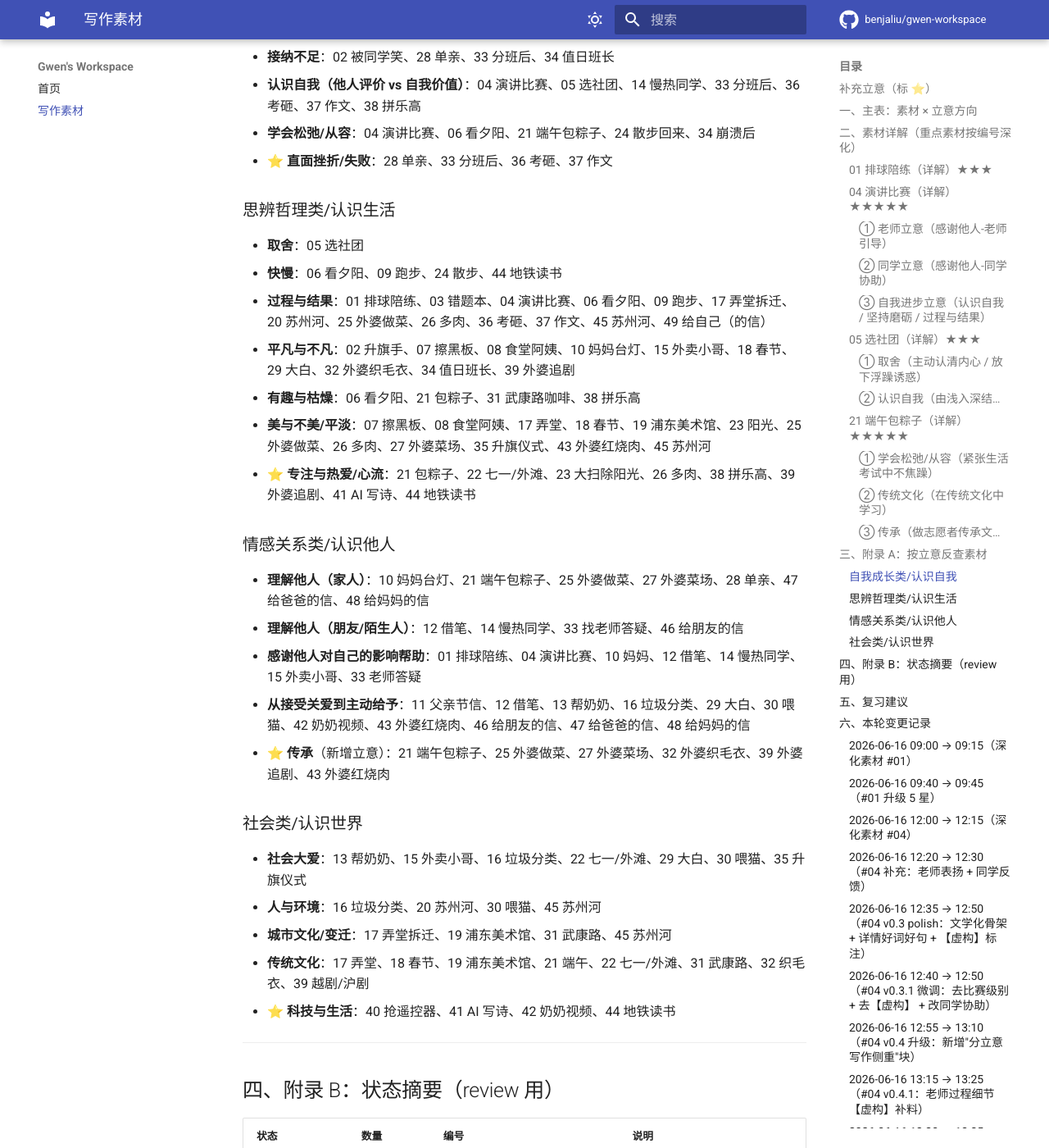
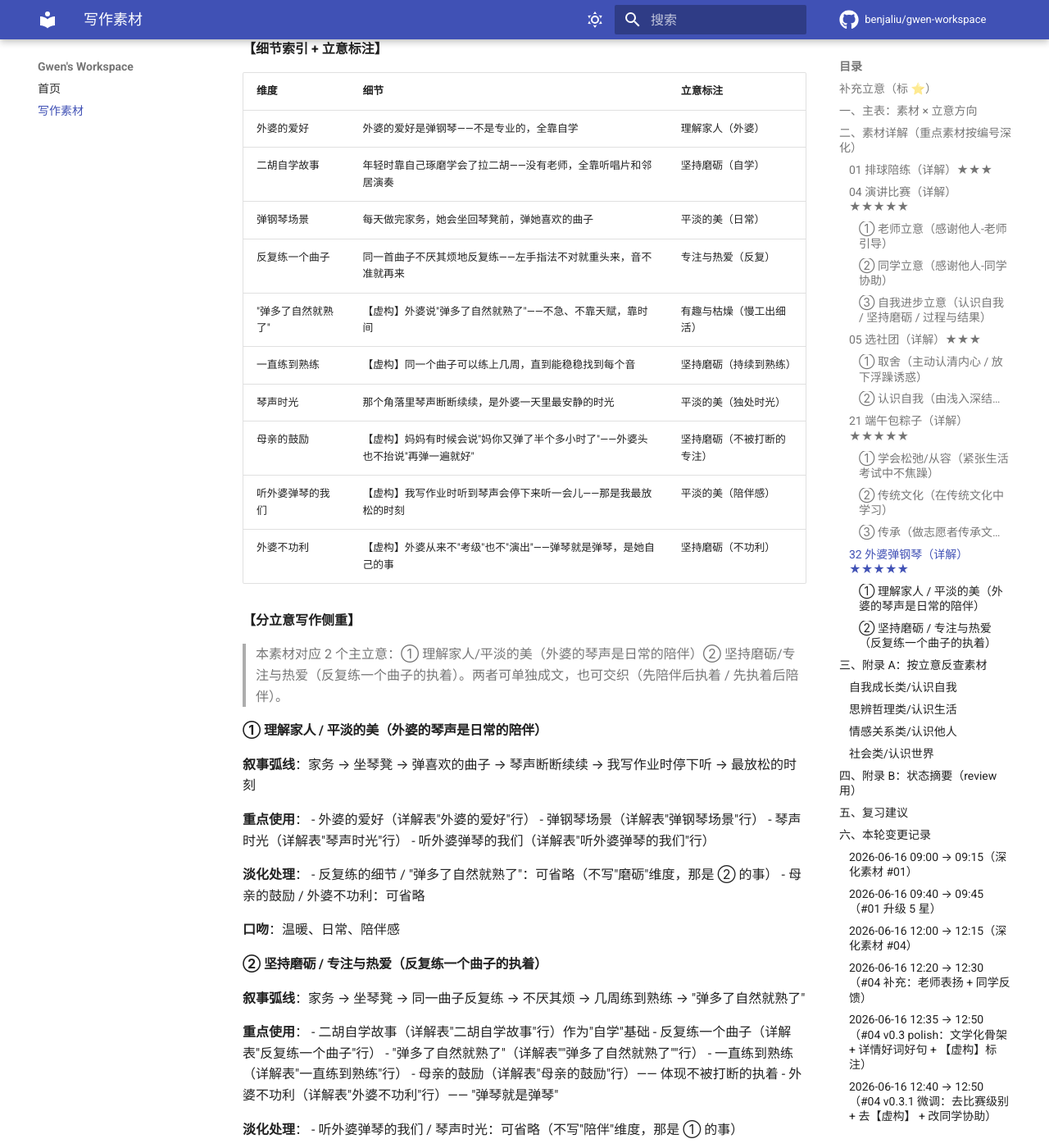
Before and after one commit to benjaliu/gwen-workspace, an MkDocs documentation site: the page built from docs/zuowen-sucai.md, in a window 1280 px wide and 1400 px high, scrolled down 10498 px. Shown: the whole window at 82% size. Built offline with MkDocs 1.6.1 and Material for MkDocs 9.7.7, drawn with Linux system fonts in a browser that asks for light colours; comment, search, counter and statistics services are not loaded; some of the changed text lies outside the part shown.

Commit message:
docs(zuowen-sucai): #21 详情去【虚构】 + #32 整体重写 (5★) + 详解 §32 (v0.5.9)
#21 详情表 5 行去【虚构】：（第一次失败/考前应用/学校包粽子/教同学/传承时刻）

#32 整体重写（用户新事实）：
- 摘要：外婆织毛衣 -> 外婆弹钢琴 + 二胡自学（家务之余反复练到熟练）
- 借鉴度：0 星 -> ★★★★★
- 立意：平凡与不凡/家庭温情 -> 理解家人/坚持磨砺/专注与热爱/传承
- 详解 §32：10 条详情（5 条带【虚构】）+ 2 立意版本
  - ① 理解家人/平淡的美（外婆的琴声是日常的陪伴）
  - ② 坚持磨砺/专注与热爱（反复练一个曲子的执着）

附录 A 5 处更新：
- 删 32 from 平凡与不凡、传统文化（立意不匹配）
- 加 32 to 理解他人（家人）/坚持磨砺/专注与热爱/心流

附录 B：0 星 3 -> 2（- 32）；5 星 4 -> 5（+ 32）

```diff
--- a/docs/zuowen-sucai.md
+++ b/docs/zuowen-sucai.md
@@ -50,7 +50,7 @@
 | 29 | **疫情期间社区"大白"**——零下 10 度搓手测温，那双手我记到现在 | ★★★ | 社会大爱；从接受关爱到主动给予；坚持 |
 | 30 | **小区流浪猫被一群孩子喂胖**——它现在认得我们 | ★★★ | 人与环境（动物也是环境）；从接受关爱到主动给予；社会大爱 |
 | 31 | **武康路/思南公馆梧桐树下咖啡**（已本地化）——百年老洋房配拿铁，老克勒和新网红同框 | ★ | 城市文化；传统文化；有趣与枯燥（严肃与轻的融合） |
-| 32 | **外婆织毛衣的样子**——小学到现在都是同一个姿势，毛线球比我还多 |  | 平凡与不凡；坚持；家庭温情；传承 |
+| 32 | **外婆弹钢琴 / 二胡自学**——外婆的爱好是弹钢琴——不过她不是专业的。年轻时靠自己琢磨学会了拉二胡，现在也是自己摸索着练。家务忙完，她会坐回琴凳前，弹她喜欢的曲子——同一首不厌其烦地反复练，一练就是几周，直到每个音都能稳稳地找到。琴声从那个角落断断续续传出来，是外婆一天里最安静的时光。她说"弹多了自然就熟了" | ★★★★★ | 理解家人；坚持磨砺（不厌其烦一直练）；专注与热爱（反复练喜欢的歌）；传承 |
 | 33 | **分班后新班级第一周课业节奏不一样**（已本地化，去掉转学）——最后主动找老师答疑 | ★ | 接纳不足；认识自我（主动求助是智慧）；感谢他人；直面挫折 |
 | 34 | **班级值日班长崩溃大哭**——事多又杂，处理不来 | ★★★ | 接纳不足；学会松弛；平凡与不凡（看似简单的责任） |
 | 35 | **升旗仪式上有一只鸟从头顶飞过**——所有人都抬头，那一秒很整齐 | ★★★ | 平淡的有趣；专注（发现细节）；社会大爱（集体仪式感） |
@@ -314,10 +314,66 @@
 
 ---
 
+### 32 外婆弹钢琴（详解）★★★★★
+
+**【细节索引 + 立意标注】**
+
+| 维度 | 细节 | 立意标注 |
+|---|---|---|
+| 外婆的爱好 | 外婆的爱好是弹钢琴——不是专业的，全靠自学 | 理解家人（外婆）|
+| 二胡自学故事 | 年轻时靠自己琢磨学会了拉二胡——没有老师，全靠听唱片和邻居演奏 | 坚持磨砺（自学）|
+| 弹钢琴场景 | 每天做完家务，她会坐回琴凳前，弹她喜欢的曲子 | 平淡的美（日常）|
+| 反复练一个曲子 | 同一首曲子不厌其烦地反复练——左手指法不对就重头来，音不准就再来 | 专注与热爱（反复）|
+| "弹多了自然就熟了" | 【虚构】外婆说"弹多了自然就熟了"——不急、不靠天赋，靠时间 | 有趣与枯燥（慢工出细活）|
+| 一直练到熟练 | 【虚构】同一个曲子可以练上几周，直到能稳稳找到每个音 | 坚持磨砺（持续到熟练）|
+| 琴声时光 | 那个角落里琴声断断续续，是外婆一天里最安静的时光 | 平淡的美（独处时光）|
+| 母亲的鼓励 | 【虚构】妈妈有时候会说"妈你又弹了半个多小时了"——外婆头也不抬说"再弹一遍就好" | 坚持磨砺（不被打断的专注）|
+| 听外婆弹琴的我们 | 【虚构】我写作业时听到琴声会停下来听一会儿——那是我最放松的时刻 | 平淡的美（陪伴感）|
+| 外婆不功利 | 【虚构】外婆从来不"考级"也不"演出"——弹琴就是弹琴，是她自己的事 | 坚持磨砺（不功利）|
+
+**【分立意写作侧重】**
+
+> 本素材对应 2 个主立意：① 理解家人/平淡的美（外婆的琴声是日常的陪伴）② 坚持磨砺/专注与热爱（反复练一个曲子的执着）。两者可单独成文，也可交织（先陪伴后执着 / 先执着后陪伴）。
+
+#### ① 理解家人 / 平淡的美（外婆的琴声是日常的陪伴）
+
+**叙事弧线**：家务 → 坐琴凳 → 弹喜欢的曲子 → 琴声断断续续 → 我写作业时停下听 → 最放松的时刻
+
+**重点使用**：
+- 外婆的爱好（详解表"外婆的爱好"行）
+- 弹钢琴场景（详解表"弹钢琴场景"行）
+- 琴声时光（详解表"琴声时光"行）
+- 听外婆弹琴的我们（详解表"听外婆弹琴的我们"行）
+
+**淡化处理**：
+- 反复练的细节 / "弹多了自然就熟了"：可省略（不写"磨砺"维度，那是 ② 的事）
+- 母亲的鼓励 / 外婆不功利：可省略
+
+**口吻**：温暖、日常、陪伴感
+
+#### ② 坚持磨砺 / 专注与热爱（反复练一个曲子的执着）
+
+**叙事弧线**：家务 → 坐琴凳 → 同一曲子反复练 → 不厌其烦 → 几周练到熟练 → "弹多了自然就熟了"
+
+**重点使用**：
+- 二胡自学故事（详解表"二胡自学故事"行）作为"自学"基础
+- 反复练一个曲子（详解表"反复练一个曲子"行）
+- "弹多了自然就熟了"（详解表""弹多了自然就熟了""行）
+- 一直练到熟练（详解表"一直练到熟练"行）
+- 母亲的鼓励（详解表"母亲的鼓励"行）—— 体现不被打断的执着
+- 外婆不功利（详解表"外婆不功利"行）—— "弹琴就是弹琴"
+
+**淡化处理**：
+- 听外婆弹琴的我们 / 琴声时光：可省略（不写"陪伴"维度，那是 ① 的事）
+
+**口吻**：执着、不功利、慢工出细活
+
+---
+
 ## 三、附录 A：按立意反查素材
 
 ### 自我成长类/认识自我
-- **坚持磨砺**：01 排球陪练、02 升旗手、03 错题本、09 跑步、24 兴趣班、49 给自己（的信）
+- **坚持磨砺**：01 排球陪练、02 升旗手、03 错题本、09 跑步、24 兴趣班、32 外婆弹钢琴、49 给自己（的信）
 - **接纳不足**：02 被同学笑、28 单亲、33 分班后、34 值日班长
 - **认识自我（他人评价 vs 自我价值）**：04 演讲比赛、05 选社团、14 慢热同学、33 分班后、36 考砸、37 作文、38 拼乐高
 - **学会松弛/从容**：04 演讲比赛、06 看夕阳、21 端午包粽子、24 散步回来、34 崩溃后
@@ -327,13 +383,13 @@
 - **取舍**：05 选社团
 - **快慢**：06 看夕阳、09 跑步、24 散步、44 地铁读书
 - **过程与结果**：01 排球陪练、03 错题本、04 演讲比赛、06 看夕阳、09 跑步、17 弄堂拆迁、20 苏州河、25 外婆做菜、26 多肉、36 考砸、37 作文、45 苏州河、49 给自己（的信）
-- **平凡与不凡**：02 升旗手、07 擦黑板、08 食堂阿姨、10 妈妈台灯、15 外卖小哥、18 春节、29 大白、32 外婆织毛衣、34 值日班长、39 外婆追剧
+- **平凡与不凡**：02 升旗手、07 擦黑板、08 食堂阿姨、10 妈妈台灯、15 外卖小哥、18 春节、29 大白、34 值日班长、39 外婆追剧
 - **有趣与枯燥**：06 看夕阳、21 包粽子、31 武康路咖啡、38 拼乐高
 - **美与不美/平淡**：07 擦黑板、08 食堂阿姨、17 弄堂、18 春节、19 浦东美术馆、23 阳光、25 外婆做菜、26 多肉、27 外婆菜场、35 升旗仪式、43 外婆红烧肉、45 苏州河
-- ⭐ **专注与热爱/心流**：21 包粽子、22 七一/外滩、23 大扫除阳光、26 多肉、38 拼乐高、39 外婆追剧、41 AI 写诗、44 地铁读书
+- ⭐ **专注与热爱/心流**：21 包粽子、22 七一/外滩、23 大扫除阳光、26 多肉、32 外婆弹钢琴、38 拼乐高、39 外婆追剧、41 AI 写诗、44 地铁读书
 
 ### 情感关系类/认识他人
-- **理解他人（家人）**：10 妈妈台灯、21 端午包粽子、25 外婆做菜、27 外婆菜场、28 单亲、47 给爸爸的信、48 给妈妈的信
+- **理解他人（家人）**：10 妈妈台灯、21 端午包粽子、25 外婆做菜、27 外婆菜场、28 单亲、32 外婆弹钢琴、47 给爸爸的信、48 给妈妈的信
 - **理解他人（朋友/陌生人）**：12 借笔、14 慢热同学、33 找老师答疑、46 给朋友的信
 - **感谢他人对自己的影响帮助**：01 排球陪练、04 演讲比赛、10 妈妈、12 借笔、14 慢热同学、15 外卖小哥、33 老师答疑
 - **从接受关爱到主动给予**：11 父亲节信、12 借笔、13 帮奶奶、16 垃圾分类、29 大白、30 喂猫、42 奶奶视频、43 外婆红烧肉、46 给朋友的信、47 给爸爸的信、48 给妈妈的信
@@ -343,7 +399,7 @@
 - **社会大爱**：13 帮奶奶、15 外卖小哥、16 垃圾分类、22 七一/外滩、29 大白、30 喂猫、35 升旗仪式
 - **人与环境**：16 垃圾分类、20 苏州河、30 喂猫、45 苏州河
 - **城市文化/变迁**：17 弄堂拆迁、19 浦东美术馆、31 武康路、45 苏州河
-- **传统文化**：17 弄堂、18 春节、19 浦东美术馆、21 端午、22 七一/外滩、31 武康路、32 织毛衣、39 越剧/沪剧
+- **传统文化**：17 弄堂、18 春节、19 浦东美术馆、21 端午、22 七一/外滩、31 武康路、39 越剧/沪剧
 - ⭐ **科技与生活**：40 抢遥控器、41 AI 写诗、42 奶奶视频、44 地铁读书
 
 ---
@@ -352,10 +408,10 @@
 
 | 状态 | 数量 | 编号 | 说明 |
 |---|---|---|---|
-| 5 星（重点 + 有详解） | 4 | 01, 04, 05, 21 | 完整骨架 + 详解 §01/§04/§05/§21 |
+| 5 星（重点 + 有详解） | 5 | 01, 04, 05, 21, 32 | 完整骨架 + 详解 §01/§04/§05/§21/§32 |
 | 3 星（默认+已 review） | 34 | 06–10, 12–16, 18–20, 22–23, 25–26, 29–30, 34–38, 40–45, 46–49 | 通用可用 + 本地化已确认 |
 | 1 星（本地化后暂留） | 7 | 02, 03, 17, 24, 31, 33, 39 | 17 缺生活体验；31 偏小资；24/33/39 待你确认；02/03 暂不细化 |
-| 0 星（保留，不展开） | 3 | 27, 28, 32 | 27/32 外婆场景与实际生活差异大；28 单亲家庭背景差异大 |
+| 0 星（保留，不展开） | 2 | 27, 28 | 27 外婆场景与实际生活差异大；28 单亲家庭背景差异大 |
 | 新增 3 星 | 3 | 43, 44, 45 | 上海本地新素材 |
 
 ---
@@ -554,6 +610,21 @@
 | 详解 §21 考前应用 row | "期中考前夜我手心出汗" | "期中考前夜我坐在书桌前翻笔记，翻不动了，手心全是汗" | Benjamin：考前夜 在 翻笔记/复习/失眠，不是"做题"——新题考前夜一般不写，是生活常识 |
 | 1.3 ① 叙事弧线 | "考前夜想起" | "考前夜翻笔记翻不动 → 想起奶奶" | 同步具体场景 |
 
+### 2026-06-16 17:45 → 18:00（#21 详情去【虚构】 + #32 整体重写 (5★)）
+
+| 编号 | 旧 | 新 | 原因 |
+|---|---|---|---|
+| 详解 §21 5 详情行 | 带【虚构】| 去【虚构】| Benjamin 接受 21 的文学化表达 |
+| 主表 #32 摘要 | "外婆织毛衣的样子...毛线球比我还多" | 200 字文学化骨架（弹钢琴+二胡自学+反复练+家务之余+不厌其烦）| Benjamin 提供新事实（外婆爱好是弹钢琴+二胡自学）|
+| 主表 #32 立意列 | 平凡与不凡；坚持；家庭温情；传承 | 理解家人；坚持磨砺（不厌其烦一直练）；专注与热爱（反复练喜欢的歌）；传承 | 立意根据新事实重新定义 |
+| 主表 #32 借鉴度 | 0 星（空）| ★★★★★ | 详解完整 + 2 立意版本 |
+| 详解 §32 | 无 | 新增（10 条详情 + 2 立意版本：① 理解家人/平淡的美 ② 坚持磨砺/专注与热爱）| 首个"2 立意侧重"案例 |
+| 附录 A 删 32 | 平凡与不凡、传统文化 | 32 不再是这些立意（外婆弹琴 不是 平凡/传统）| 立意重定义 |
+| 附录 A 加 32 | 理解他人（家人）、坚持磨砺、专注与热爱/心流 | 同步新立意 | 同上 |
+| 附录 B 0 星 | 3 条 | 2 条（- 32）| #32 升 5 |
+| 附录 B 5 星 | 4 条 | 5 条（+ 32）| 同上 |
+| skill v0.5.3 状态 | 稳定 | 稳定 | 本次仅素材微调 + #32 深化，skill 不变 |
+
 ### 2026-06-15 11:59 → 12:05（旧）
 
 | 编号 | 旧 | 新 | 原因 |
```
Also changed, not shown: other parts of docs/zuowen-sucai.md (+5 -5 lines).
